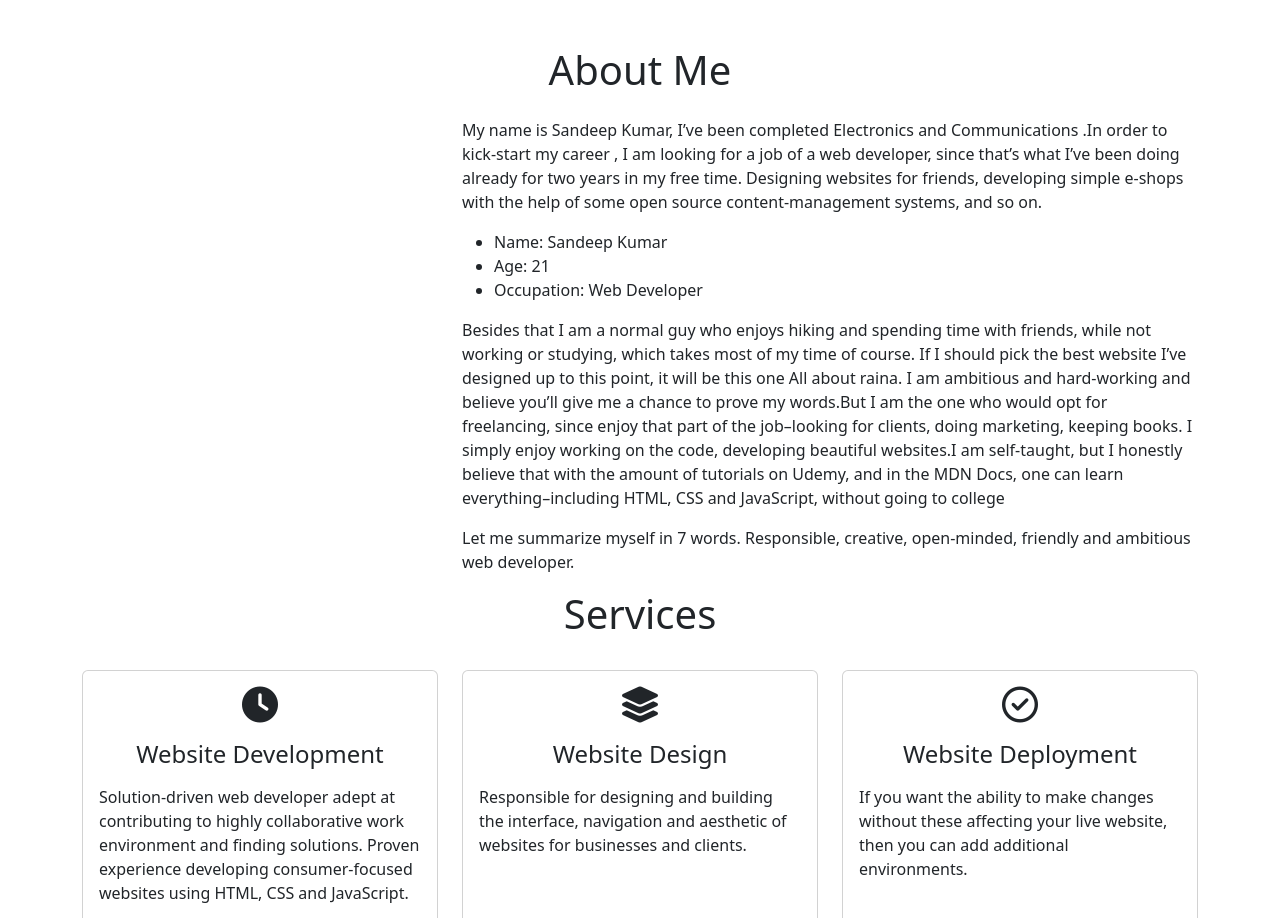
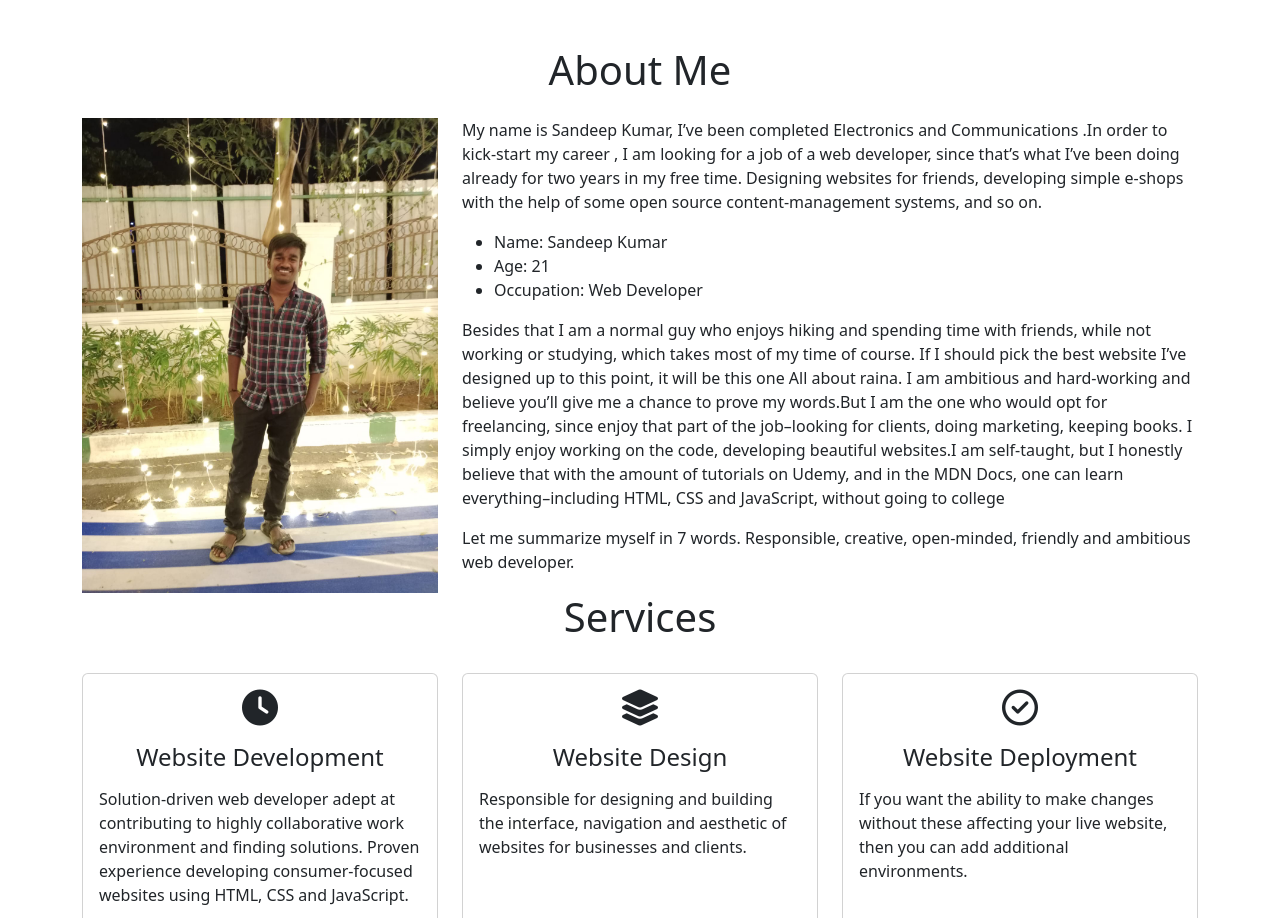
Before and after one commit to sandy6336/Portfolio, a plain HTML site: page index.html in a window 1280 px wide. Shown: the part 922-1840 px from the top of the page. Drawn offline with nearby package versions, Linux system fonts and the light colour scheme; files whose address does not match are found by name.

Commit message:
Update index.html

```diff
--- a/index.html
+++ b/index.html
@@ -61,7 +61,7 @@
             <h1 class="text-center">About Me</h1>
             <div class="row mt-4">
                 <div class="col-lg-4">
-                    <img src="images/Sandy.jpg" class= "imageAboutPage" alt="">
+                    <img src="Sandy.jpg" class= "imageAboutPage" alt="">
                 </div>
 
                 <div class="col-lg-8">
```
